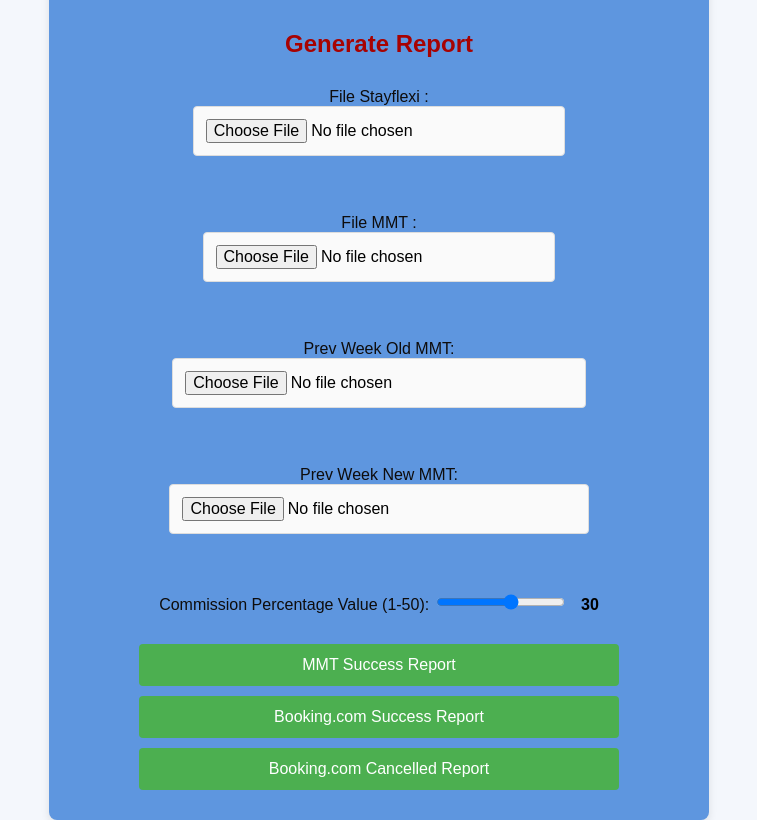
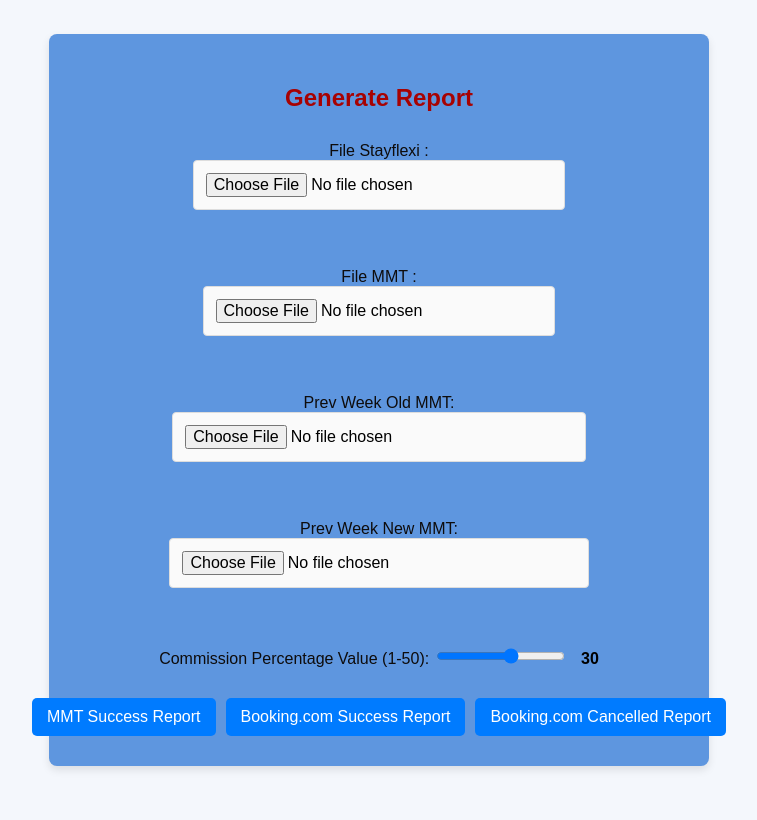
Before and after one commit to debasishnayak12/excel_analyzer, a Flask app: page / in a window 1280 px wide. Shown: the whole page, without its empty margins (261-1018 px from the left). After the commit the page ends 770 px from the top, so only its background shows below. Run offline with Flask 3, Linux system fonts and the light colour scheme.

Commit message:
Update style.css

```diff
--- a/src/static/style.css
+++ b/src/static/style.css
@@ -93,3 +93,21 @@ button:focus {
 .alert.info {
     background-color: #2196F3;
 }
+.row.btn {
+    display: flex;
+    gap: 10px; /* Adjust spacing between buttons */
+}
+
+.row.btn button {
+    white-space: nowrap; /* Prevents text wrapping */
+    padding: 10px 15px;
+    border: none;
+    background-color: #007bff;
+    color: white;
+    cursor: pointer;
+    border-radius: 5px;
+}
+
+.row.btn button:hover {
+    background-color: #0056b3;
+}
```
